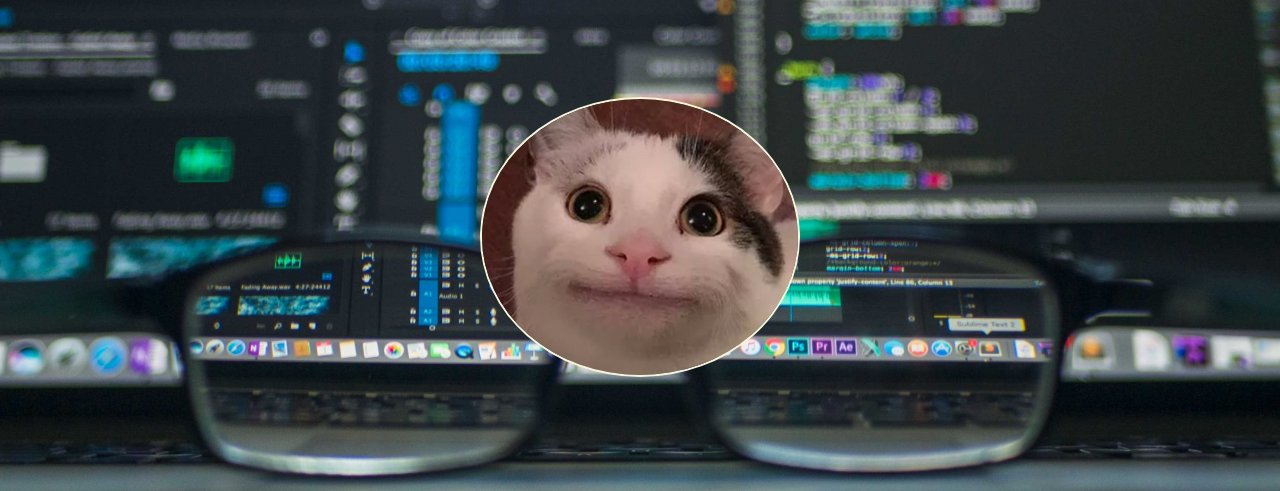
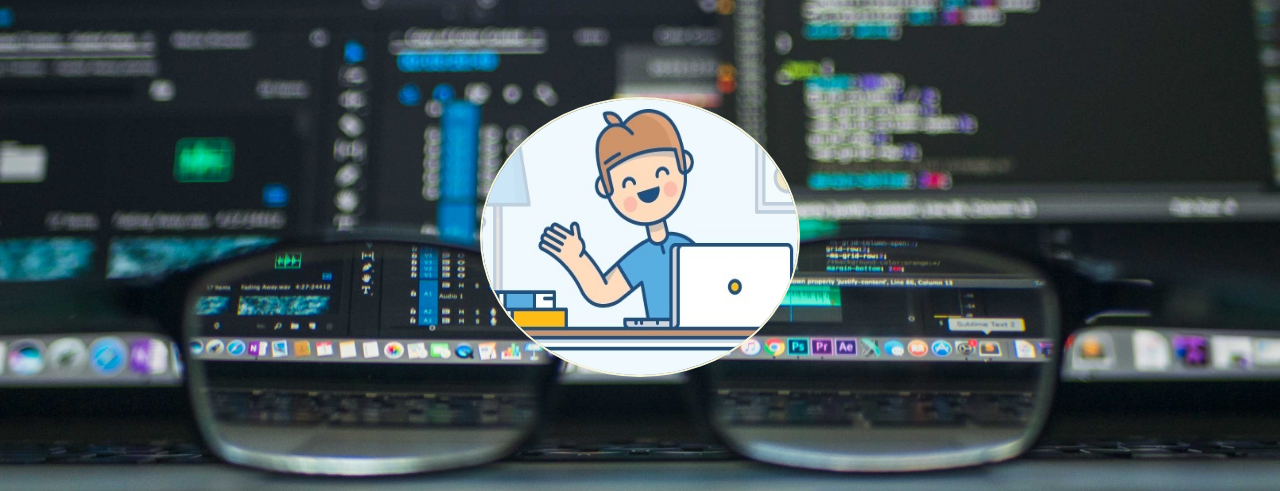
Before and after one commit to singhutkarsh18/Portfolio, a plain HTML site: page index.html in a window 1280 px wide. Shown: the part 277-768 px from the top of the page. Drawn offline with Linux system fonts and the light colour scheme.

Commit message:
Changed pictures

```diff
--- a/index.html
+++ b/index.html
@@ -24,7 +24,7 @@
     </nav>
     <div class="About" id="about">
         <h1 id="name">Hey there!<br> I'm UTKARSH KUMAR SINGH</h1>
-        <img src="img/dp.jpg" alt="" class="profile">
+        <img src="img/codingboy2.jpg" alt="" class="profile">
         <h3 id="intro">Developer</h3>
     </div>
     <div class="intro" id="intro">
```
Also changed, not shown: img/codingboy.png (added), img/codingboy2.jpg (added), img/codingboy2.png (added).
